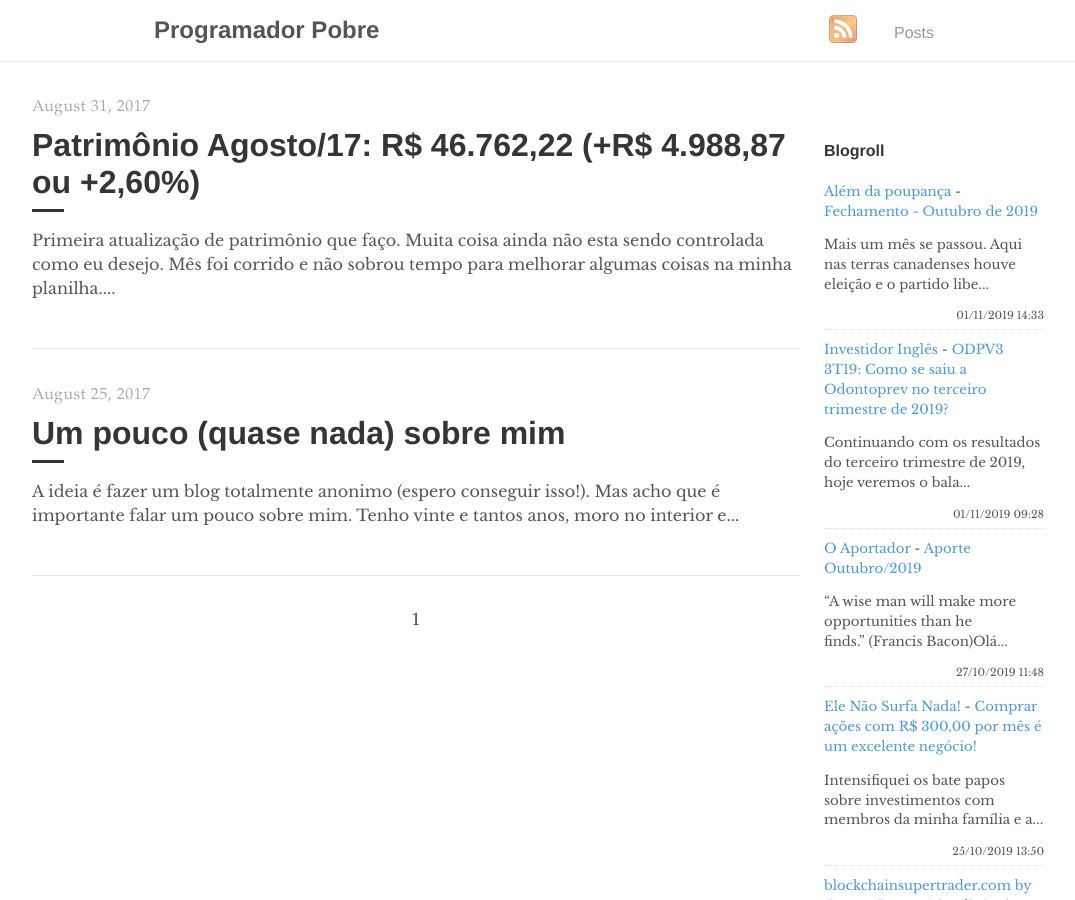
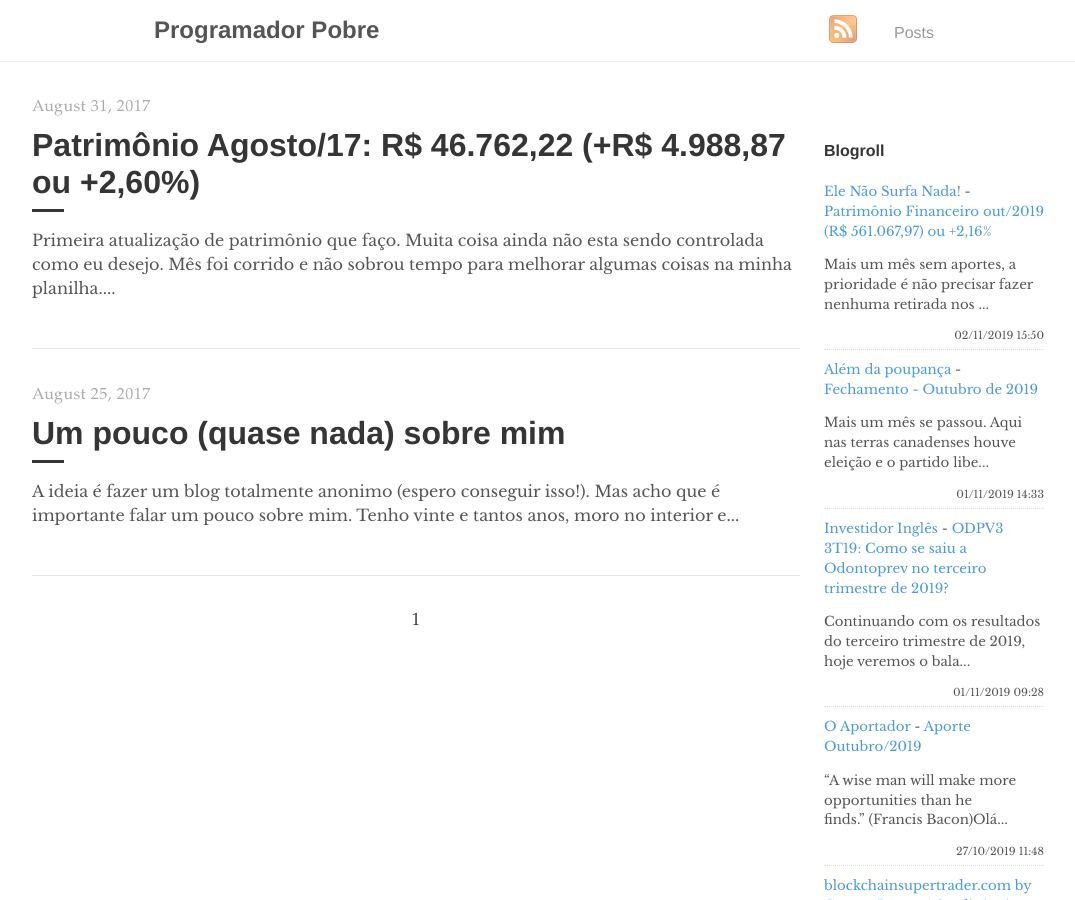
Before and after one commit to programadorpobre/programadorpobre.github.io, a Jekyll site: the page built from index.html, in a window 1280 px wide and 900 px high. Shown: the whole window, without its empty margins (96-1171 px from the left). Built offline with Jekyll 4.4.1, drawn with Linux system fonts in a browser that asks for light colours; the list of posts is cut into pages by our own code; comment, search, counter and statistics services are not loaded.

Commit message:
[ci skip] travis #819

```diff
--- a/_includes/feed-entries.html
+++ b/_includes/feed-entries.html
@@ -1,3 +1,8 @@
+<div class="feed-entry">
+    <a class="feed-entry-site-name" href="https://elenaosurfanada.blogspot.com/">Ele Não Surfa Nada!</a> - <a class="feed-entry-title" href="https://elenaosurfanada.blogspot.com/2019/11/patrimonio-financeiro-out2019-r.html">Patrimônio Financeiro out/2019 (R$ 561.067,97) ou +2,16%</a>
+    <p class="feed-entry-summary">Mais um mês sem aportes, a prioridade é não precisar fazer nenhuma retirada nos ...</p>
+    <time datetime="2019-11-02T15:50:00.000-03:00">02/11/2019 15:50</time>
+</div>
 <div class="feed-entry">
     <a class="feed-entry-site-name" href="https://alemdapoupanca.blogspot.com/">Além da poupança</a> - <a class="feed-entry-title" href="https://alemdapoupanca.blogspot.com/2019/11/fechamento-outubro-de-2019.html">Fechamento - Outubro de 2019</a>
     <p class="feed-entry-summary">Mais um mês se passou. Aqui nas terras canadenses houve eleição e o partido libe...</p>
@@ -12,11 +17,6 @@
     <a class="feed-entry-site-name" href="https://oaportadorfinanceiro.blogspot.com/">O Aportador</a> - <a class="feed-entry-title" href="https://oaportadorfinanceiro.blogspot.com/2019/10/aporte-outubro2019.html">Aporte Outubro/2019</a>
     <p class="feed-entry-summary">“A wise man will make more opportunities than he finds.”&nbsp;(Francis Bacon)Olá...</p>
     <time datetime="2019-10-27T11:48:00.000-03:00">27/10/2019 11:48</time>
-</div>
-<div class="feed-entry">
-    <a class="feed-entry-site-name" href="https://elenaosurfanada.blogspot.com/">Ele Não Surfa Nada!</a> - <a class="feed-entry-title" href="https://elenaosurfanada.blogspot.com/2019/10/comprar-acoes-com-r-30000-por-mes-e-um.html">Comprar ações com R$ 300,00 por mês é um excelente negócio!</a>
-    <p class="feed-entry-summary">Intensifiquei os bate papos sobre investimentos com membros da minha família e a...</p>
-    <time datetime="2019-10-25T13:50:00.001-03:00">25/10/2019 13:50</time>
 </div>
 <div class="feed-entry">
     <a class="feed-entry-site-name" href="http://www.blockchainsupertrader.com/">blockchainsupertrader.com by Gerson Ravv</a> - <a class="feed-entry-title" href="http://www.blockchainsupertrader.com/2019/10/a-inteligencia-artificial-e-internet.html">A inteligência artificial e a internet das coisas salvarão a humanidade</a>
```
